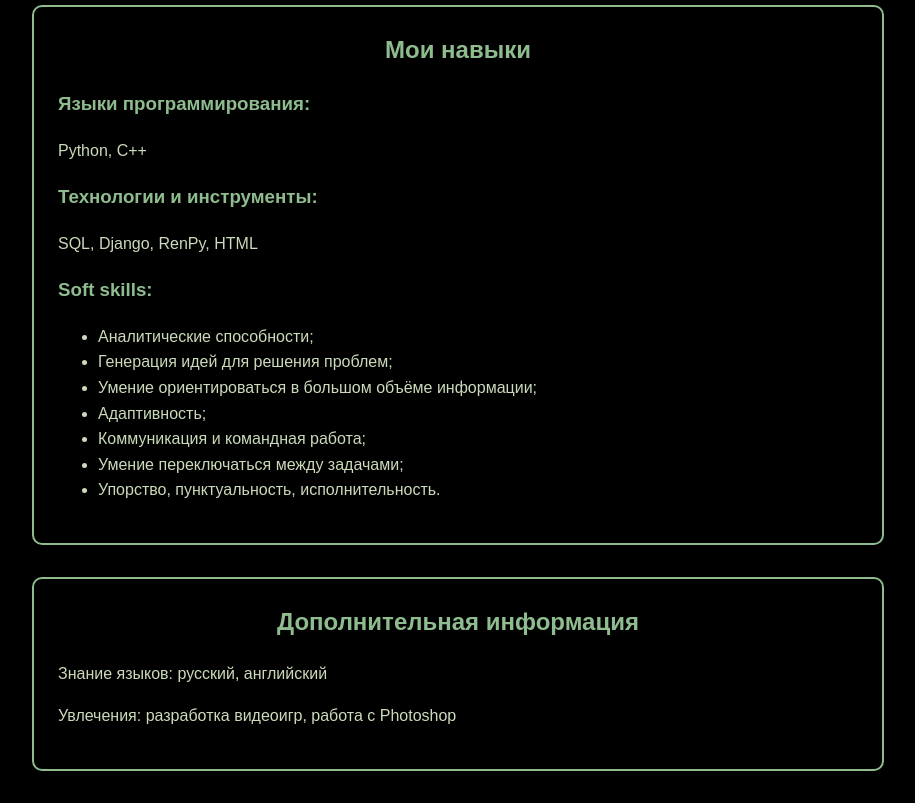
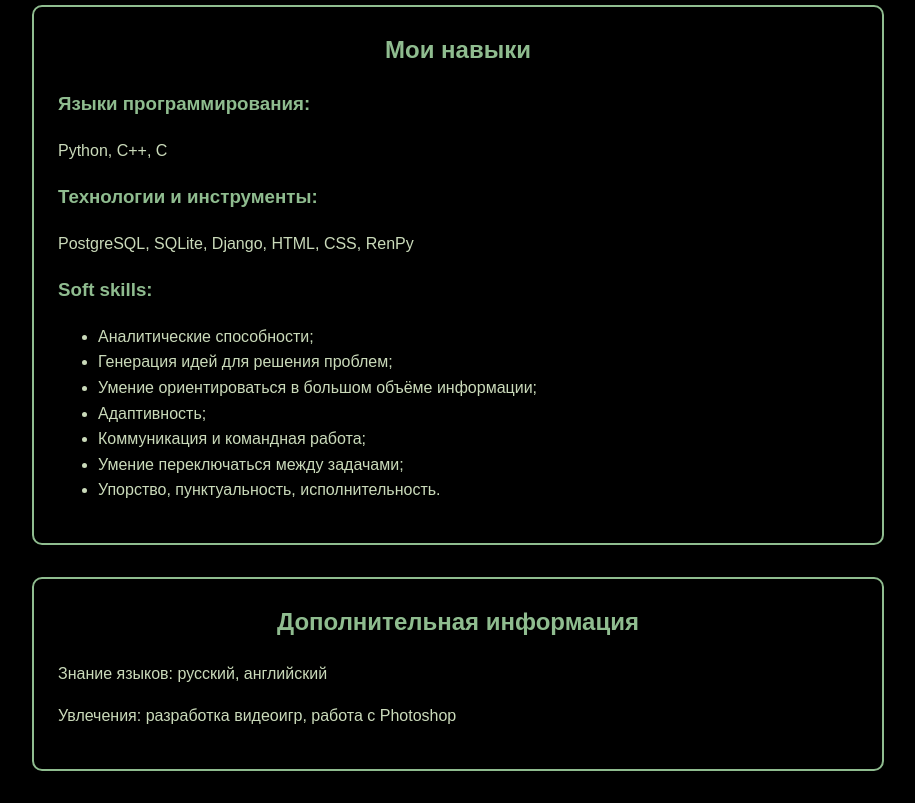
Before and after one commit to SanriaArgos/SanriaArgos.github.io, a plain HTML site: page index.html in a window 1280 px wide. Shown: the part 2500-3303 px from the top of the page, without its empty margins (182-1097 px from the left). Drawn offline with Linux system fonts and the light colour scheme.

Commit message:
Update index.html

```diff
--- a/index.html
+++ b/index.html
@@ -105,9 +105,9 @@
     <section id="skills" class="frame hidden">
       <h2>Мои навыки</h2>
       <h3>Языки программирования:</h3>
-      <p>Python, C++</p>
+      <p>Python, C++, C</p>
       <h3>Технологии и инструменты:</h3>
-      <p>SQL, Django, RenPy, HTML</p>
+      <p>PostgreSQL, SQLite, Django, HTML, CSS, RenPy</p>
       <h3>Soft skills:</h3>
       <ul>
         <li>Аналитические способности;</li>
```
